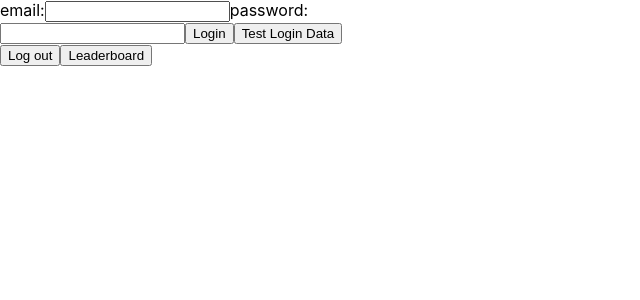
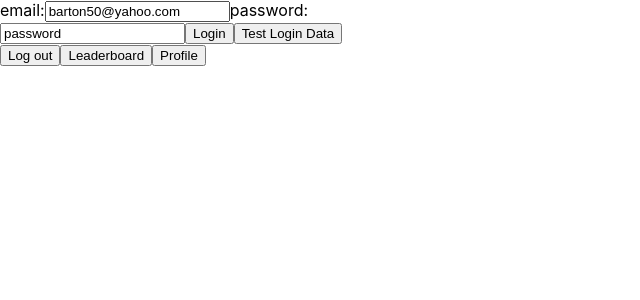
Before and after one commit to codeforsanjose/litter.ai, a React (Create React App) app in the folder client/: page /login in a window 1280 px wide. Shown: the top 300 px of the page, without its empty margins (0-640 px from the left). Built offline with nearby package versions, Linux system fonts and the light colour scheme.

Commit message:
Added async/await to log out functions so states are not incorrectly stored in the profile and login pages

```diff
--- a/client/src/App.jsx
+++ b/client/src/App.jsx
@@ -17,12 +17,13 @@ import Register from './components/Register/Register';
 import Login from './components/Register/Login';
 
 export default function App() {
-  const [userData, setUserData] = useState(null);
+  const [user, setUser] = useState(null);
 
   useEffect(() => {
     const username = Cookies.get('username');
-    if (username) { setUserData(username); }
-  }, []);
+    console.log('username: ', username);
+    if (username) { setUser(username); }
+  }, [user]);
 
   return (
     <div className="App">
@@ -31,9 +32,9 @@ export default function App() {
           <Route path="/" element={<LandingPage />} />
           <Route path="/capture" element={<CameraCapture />} />
           <Route path="/leaderboard" element={<Leaderboard />} />
-          <Route path="/profile" element={<Profile user={userData} />} />
+          <Route path="/profile" element={<Profile user={user} setUser={setUser} />} />
           <Route path="/register" element={<Register />} />
-          <Route path="/login" element={<Login user={userData} />} />
+          <Route path="/login" element={<Login user={user} setUser={setUser} />} />
           <Route path="/success" element={<SuccessfulSubmission type={categoryData.plastic} />} />
         </Routes>
       </Router>
--- a/client/src/Components/Profile/Profile.jsx
+++ b/client/src/Components/Profile/Profile.jsx
@@ -5,8 +5,14 @@ import { fetchProfileData, fetchLogOut } from '../../utils/fetchUserData';
 import '../../css/Profile.css';
 import ProfileStatistics from './ProfileStatistics';
 
-export default function Profile({ user }) {
+export default function Profile({ user, setUser }) {
   const [userLeaderboardData, setUserLeaderboardData] = useState(null);
+
+  const handleLogout = async () => {
+    await fetchLogOut();
+    await setUser(null);
+    window.location.reload();
+  };
 
   // Authenticates user and fetches user's waste statistics
   useEffect(() => {
@@ -30,7 +36,7 @@ export default function Profile({ user }) {
           </div>
           <div className="profile-password">
             <h2>User Status</h2>
-            <button type="button" onClick={() => fetchLogOut()}>Log out</button>
+            <button type="button" onClick={handleLogout}>Log out</button>
           </div>
           <div className="profile-statistics">
             <h2>My Waste Statistics</h2>
--- a/client/src/Components/Register/Login.jsx
+++ b/client/src/Components/Register/Login.jsx
@@ -3,15 +3,16 @@ import Cookies from 'js-cookie';
 import { Link } from 'react-router-dom';
 import { fetchLogin, fetchLogOut } from '../../utils/fetchUserData';
 
-export default function Login({ user }) {
+export default function Login({ user, setUser }) {
   const [loginData, setLoginData] = useState({
-    email: '',
-    password: '',
+    email: 'barton50@yahoo.com',
+    password: 'password',
   });
 
   const handleLogin = async () => {
     try {
-      await fetchLogin(loginData);
+      const response = await fetchLogin(loginData);
+      setUser(response.user.username);
     } catch (err) {
       console.error(err);
     }
@@ -23,11 +24,11 @@ export default function Login({ user }) {
   };
 
   const handleCheck = () => {
-    console.log('user: ', user);
     const token = Cookies.get('authToken');
     const userData = Cookies.get('username');
+    console.log('user: ', user);
     console.log('token: ', token);
-    console.log('userData: ', userData);
+    console.log('userCookie: ', userData);
   };
 
   return (
@@ -53,8 +54,9 @@ export default function Login({ user }) {
         </label>
         <button type="button" onClick={handleLogin}>Login</button>
         <button type="button" onClick={handleCheck}>Test Login Data</button>
-        <button type="button" onClick={() => fetchLogOut()}>Log out</button>
+        <button type="button" onClick={async () => { await fetchLogOut(); await setUser(null); }}>Log out</button>
         <Link to="/leaderboard"><button type="button">Leaderboard</button></Link>
+        <Link to="/profile"><button type="button">Profile</button></Link>
       </form>
     </div>
   );
--- a/client/src/utils/FetchUserData.js
+++ b/client/src/utils/FetchUserData.js
@@ -26,7 +26,8 @@ export async function fetchLogOut() {
       method: 'POST',
       headers: { Authorization: `Bearer ${token}` },
     });
-    Cookies.remove('auth');
+    await Cookies.remove('authToken');
+    await Cookies.remove('username');
   } catch (err) {
     console.error(err);
   }
```
